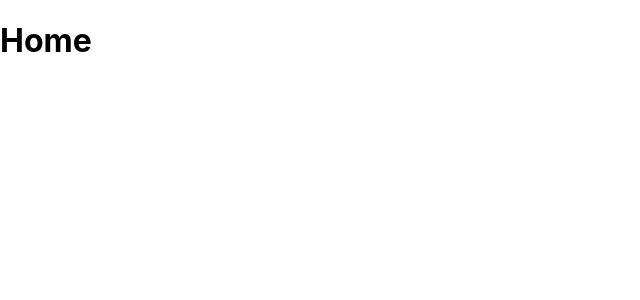
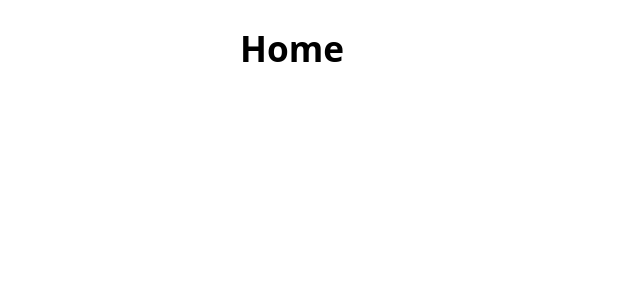
Before and after one commit to mling2/sparechair, a React (Create React App) app in the folder my-app/: page / in a window 1280 px wide. Shown: the top 300 px of the page, without its empty margins (0-640 px from the left). Built offline with nearby package versions, Linux system fonts and the light colour scheme.

Commit message:
css stylesheet

```diff
--- a/my-app/src/index.js
+++ b/my-app/src/index.js
@@ -35,6 +35,7 @@ const router = createBrowserRouter([
 const root = ReactDOM.createRoot(document.getElementById('root'));
 root.render(
   <React.StrictMode>
+    <head><link rel="stylesheet" href="https://cdn.jsdelivr.net/npm/water.css@2/out/light.min.css"></link></head>
     <RouterProvider router={router} />
   </React.StrictMode>
 );
```
